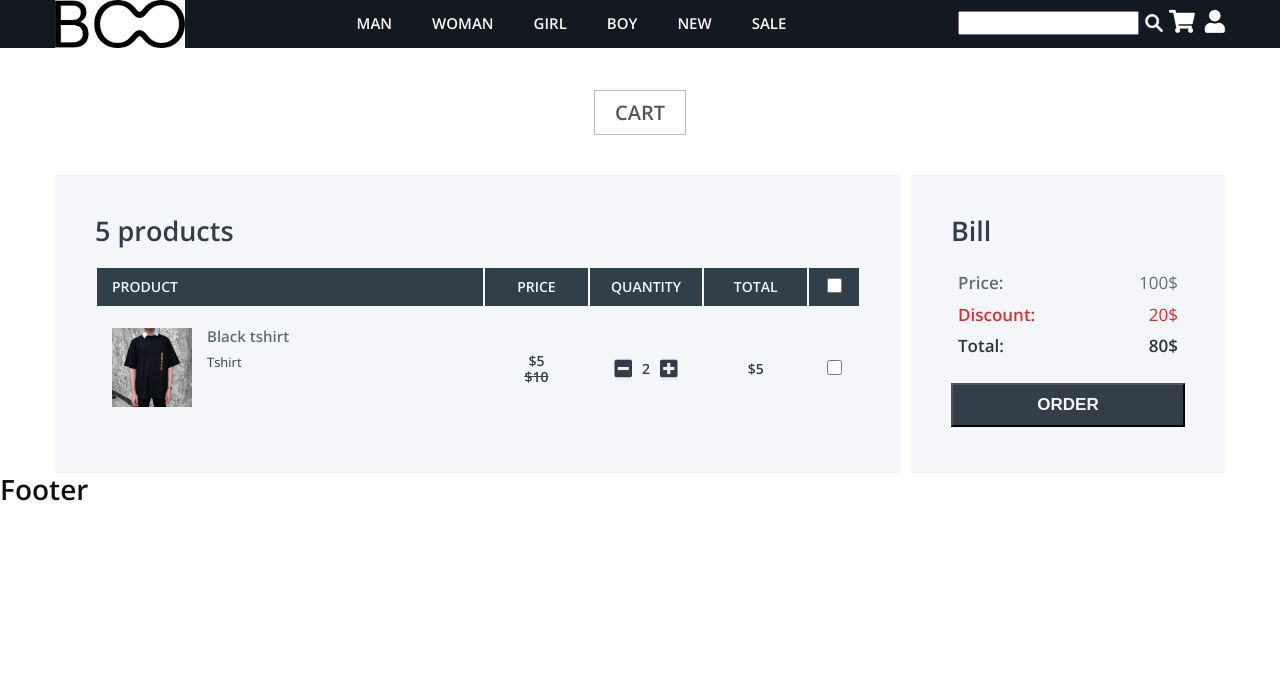
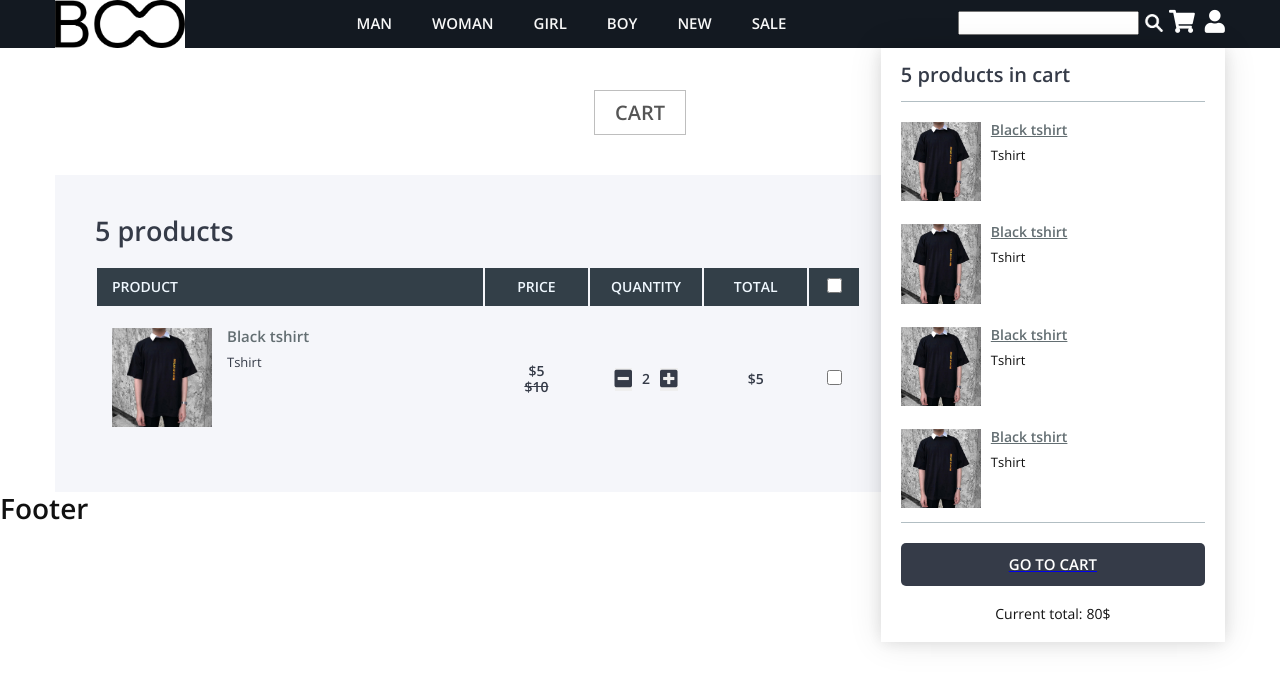
Before and after one commit to DarkHwlk/Web_Fashion_Shop, a React (Create React App) app: page /cart in a window 1280 px wide. Both pictures are taken after a click on the link 1181 px from the left and 24 px from the top of the page. Shown: the top 688 px of the page. Built offline with nearby package versions, Linux system fonts and the light colour scheme.

Commit message:
Add MiniCart

```diff
--- a/src/components/menus/IconMenu.js
+++ b/src/components/menus/IconMenu.js
@@ -1,20 +1,28 @@
-import React from "react";
+import React, { useState } from 'react';
 /* Router */
 import {NavLink} from 'react-router-dom';
 
+/* Components */
+import MiniCart from "../minicart/MiniCart";
+
 function IconMenu() {
+
+    const [miniCart,setMiniCart] = useState(false);  //default is hide
+
     return (
         <div className='hide-small'>
             <input type="search"/>
             <input className="sb-sbm" type="submit" />
-
-            <NavLink to='/cart'>
+            {/* Menu Icon Cart */}
+            <a onClick={() => {setMiniCart(prev => !prev)}}>
                 <i className="fa fa-shopping-cart icon-menu" />
-            </NavLink>
-
+            </a>
+            {/* Menu Icon Profile */}
             <NavLink to='/profile'>
                 <i className="fa fa-user icon-header icon-menu" />
             </NavLink>
+            {/* Mini cart */}
+            {miniCart ? <MiniCart/> : null}
         </div>
     );
 }
--- /dev/null
+++ b/src/components/minicart/ItemMiniCart.js
@@ -0,0 +1,25 @@
+import React from "react";
+
+function ItemMiniCart() {
+    return (
+        <li className="minicart-item">
+            <div className="minicart-item-photo">
+                <a href="#">
+                    <img src="./Pictures/ao_thun_1.jpg"/>
+                </a>
+            </div>
+            <div className="minicart-item-detail">
+                <a href="#">Black tshirt</a>
+                <p className="cart-item-type">Tshirt</p>
+                {/* Maybe have option like: size,color,... at here */}
+            </div>
+            <div className="minicart-remove">
+                <button>
+                    <i class="fa fa-close"/>
+                </button>
+            </div>
+        </li>
+    );
+}
+
+export default ItemMiniCart;
--- /dev/null
+++ b/src/components/minicart/MiniCart.js
@@ -0,0 +1,34 @@
+import React from "react";
+/* Router */
+import {NavLink} from 'react-router-dom';
+/* Components */
+import ItemMiniCart from "./ItemMiniCart";
+
+function MiniCart() {
+    return (
+        <div className="minicart-container">
+            <div className="minicart-heading">
+                5 products in cart
+            </div>
+            <ul className="minicart-items">
+                <ItemMiniCart/>
+                <ItemMiniCart/>
+                <ItemMiniCart/>
+                <ItemMiniCart/>
+                <ItemMiniCart/>
+                <ItemMiniCart/>
+            </ul>
+            <div className="minicart-btn">
+                <NavLink to='/cart'>
+                    <p>GO TO CART</p>
+                </NavLink>
+            </div>
+            <div className="minicart-total">
+                <span>Current total:</span>
+                <span>80$</span>
+            </div>
+        </div>
+    );
+}
+
+export default MiniCart;
--- a/src/css/cart.css
+++ b/src/css/cart.css
@@ -62,7 +62,7 @@ table.cart-table-items tbody tr td{
     display: flex;
 }
 .cart-item-info .cart-item-photo img{
-    width: 80px;
+    width: 100px;
     margin-right: 15px;
 }
 .cart-item-detail>a{
@@ -140,4 +140,6 @@ table.cart-table-checkout td{
     font-weight: bolder;
     font-size: 17px;
     background-color: #333f48;
+    border: none;
+    border-radius: 5px;
 }
--- /dev/null
+++ b/src/css/menu_cart.css
@@ -0,0 +1,83 @@
+div.minicart-container{
+    width: 26%;
+    padding: 0 20px;
+    box-shadow: 0 0 32px rgb(0 0 0 / 10%),
+    0 0 16px rgb(0 0 0 / 10%);/*boder shadow*/
+    background-color: #fff;
+    position: absolute;
+    top: 48px;
+    right: 0px;
+}
+
+div.minicart-heading{
+    padding: 15px 0px;
+    font-size: 20px;
+    font-weight: bold;
+    color: #353b48;
+    border-bottom: 1px solid #b2bec3;
+}
+ul.minicart-items{
+    max-height: 400px;
+    border-bottom: 1px solid #b2bec3;
+    padding: 10px 0;
+    overflow-y: auto;  /* Tu dong sinh ra thanh truot */
+    margin-bottom: 20px;
+}
+ul.minicart-items li.minicart-item{
+    padding: 10px 0;
+    display: flex;
+}
+li.minicart-item div.minicart-item-photo{
+    width: 80px;
+    margin-right: 10px;
+    overflow: hidden;  /* khi vuot qua thi an di */
+}
+div.minicart-item-photo>a>img{
+    width: 100%;
+}
+li.minicart-item .minicart-item-detail>a{
+    font-weight: bold;
+    color: #636e72;
+}
+li.minicart-item:hover .minicart-item-detail>a{
+    text-decoration: underline;
+    color: #353b48;
+}
+li.minicart-item .minicart-item-detail>p{
+    margin-top: 10px;
+    font-size: 13px;
+}
+li.minicart-item .minicart-remove{
+    position: absolute;
+    right: 50px;
+    display: none;
+}
+li.minicart-item:hover .minicart-remove{
+    display: block;
+}
+li.minicart-item .minicart-remove>button{
+    border: none;
+    background-color: inherit;
+    cursor: pointer;
+}
+div.minicart-container .minicart-btn{
+    margin-bottom: 20px;
+    padding: 0;
+}
+div.minicart-container .minicart-btn a p{
+    font-weight: bold;
+    font-size: 15px;
+    color: #fff;
+    background-color: #353b48;
+    padding: 13px;
+    border: none;
+    border-radius: 5px;
+    text-align: center;
+}
+div.minicart-container .minicart-total{
+    padding-bottom: 20px;
+    text-align: center;
+}
+div.minicart-container .minicart-total span{
+    padding: 0 2px;
+}
--- a/src/index.js
+++ b/src/index.js
@@ -6,6 +6,7 @@ import reportWebVitals from './reportWebVitals';
 /* import css */
 import './index.css';
 import './css/cart.css';
+import './css/menu_cart.css';
 
 ReactDOM.render(
   <React.StrictMode>
```
